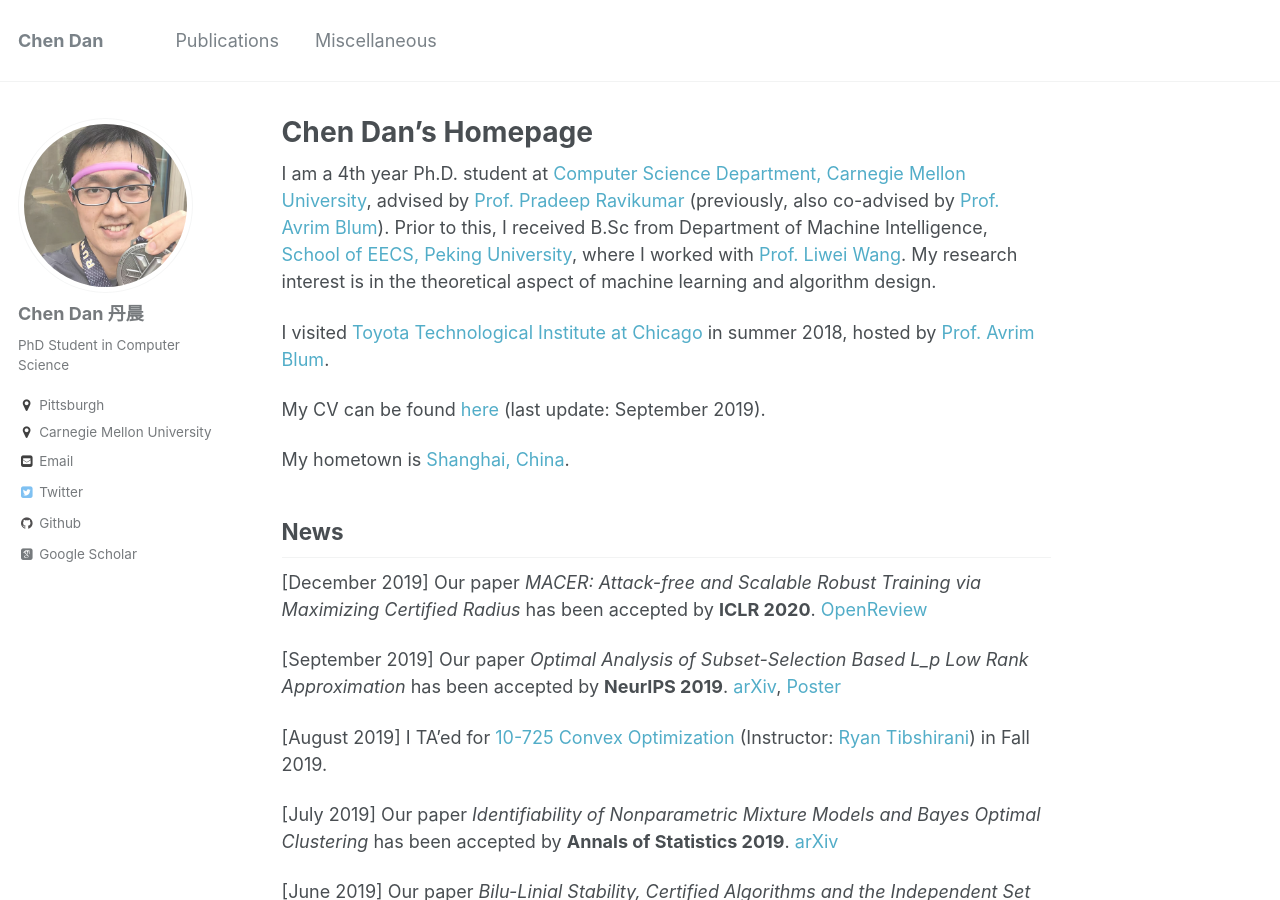
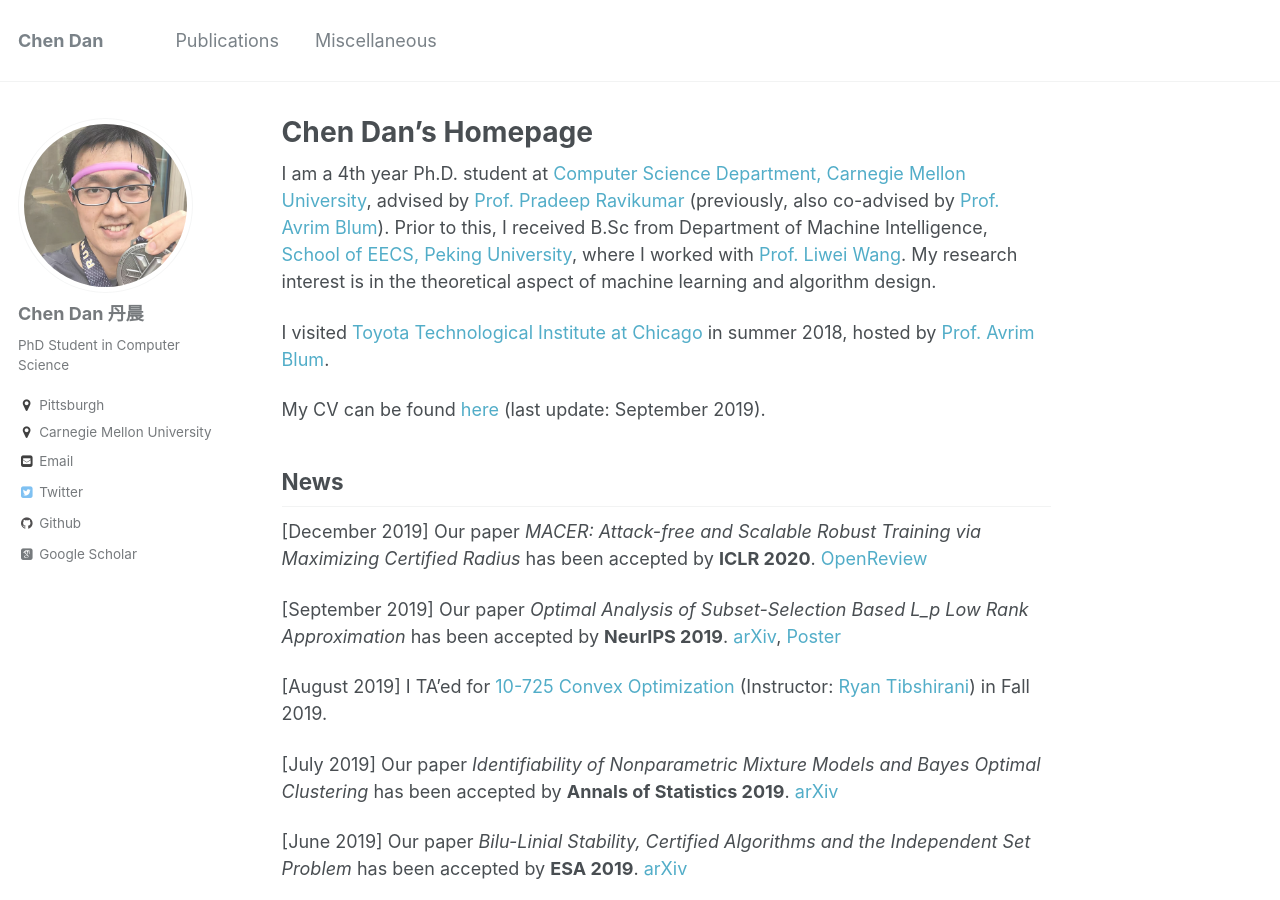
Before and after one commit to ChenDanCMU/chendancmu.github.io, a Jekyll site: the page built from _pages/about.md, in a window 1280 px wide and 900 px high. Built offline with Jekyll 4.4.1, drawn with Linux system fonts in a browser that asks for light colours; some web fonts are replaced.

Commit message:
Update about.md

```diff
--- a/_pages/about.md
+++ b/_pages/about.md
@@ -13,8 +13,6 @@ I am a 4th year Ph.D. student at [Computer Science Department, Carnegie Mellon U
 I visited [Toyota Technological Institute at Chicago](https://www.ttic.edu/) in summer 2018, hosted by [Prof. Avrim Blum](https://ttic.uchicago.edu/~avrim/).
 
 My CV can be found [here](https://chendancmu.github.io/files/CV.pdf) (last update: September 2019).
-
-My hometown is [Shanghai, China](https://en.wikipedia.org/wiki/Shanghai).
 
 ## News
 
```
